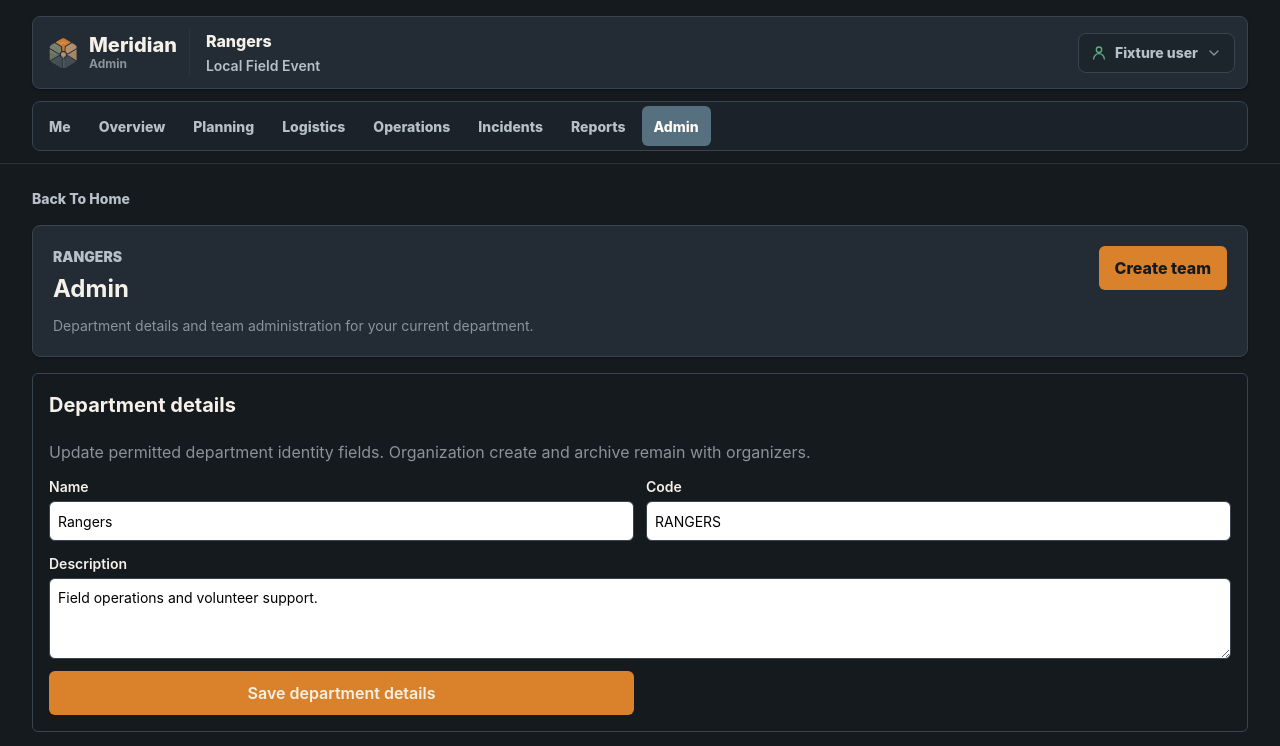
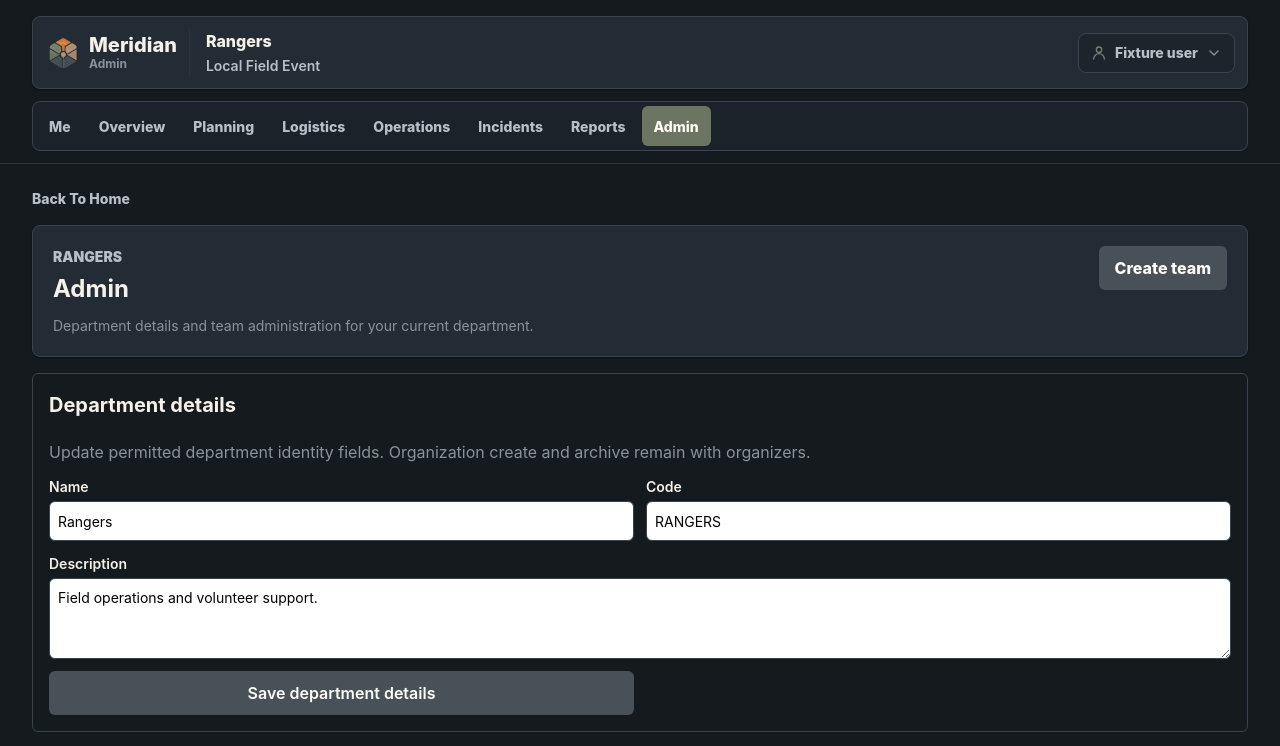
Before and after one commit to KenEucker/meridian, a Vue app in the folder apps/client/: page /events/11111111-1111-4111-8111-111111111111/departments/66666666-6666-4666-8666-666666666666/admin in a window 1280 px wide. Shown: the top 746 px of the page. Built offline with nearby package versions, Linux system fonts and the light colour scheme.

Commit message:
style(ui): define platform color palette

```diff
--- a/apps/client/src/views/DepartmentTeamsListView.vue
+++ b/apps/client/src/views/DepartmentTeamsListView.vue
@@ -359,6 +359,7 @@ function teamCreateRoute() {
                 <button
                   v-if="!team.isDefault && team.archivedAt === null"
                   type="button"
+                  class="dept-teams__archive"
                   :disabled="busyId === team.id"
                   @click="archiveTeam(team)"
                 >
@@ -453,7 +454,7 @@ function teamCreateRoute() {
   border: 0;
   border-radius: var(--m-radius-sm);
   background: var(--m-action-primary-bg);
-  color: var(--m-action-primary-fg);
+  color: var(--m-action-primary-text);
   font: inherit;
   font-weight: 600;
   text-decoration: none;
@@ -498,10 +499,10 @@ function teamCreateRoute() {
 .dept-teams__error {
   border-color: color-mix(
     in srgb,
-    var(--m-status-danger, #b42318) 40%,
+    var(--m-status-danger, #cc792f) 40%,
     var(--m-border-default)
   );
-  color: var(--m-status-danger, #b42318);
+  color: var(--m-status-danger, #cc792f);
 }
 
 .dept-teams__details,
@@ -642,6 +643,12 @@ function teamCreateRoute() {
   cursor: not-allowed;
 }
 
+.dept-teams__actions .dept-teams__archive {
+  border-color: var(--m-action-destructive-bg);
+  background: var(--m-action-destructive-bg);
+  color: var(--m-action-destructive-text);
+}
+
 @media (max-width: 40rem) {
   .dept-teams__form {
     grid-template-columns: 1fr;
--- a/apps/client/src/views/FieldReportCreateView.vue
+++ b/apps/client/src/views/FieldReportCreateView.vue
@@ -481,6 +481,12 @@ async function onSubmit(): Promise<void> {
   cursor: pointer;
 }
 
+.fr-create__photo-remove {
+  border-color: var(--m-action-destructive-bg);
+  background: var(--m-action-destructive-bg);
+  color: var(--m-action-destructive-text);
+}
+
 .fr-create__add-photo:disabled {
   opacity: 0.5;
   cursor: not-allowed;
--- a/apps/client/src/views/IncidentDetailView.vue
+++ b/apps/client/src/views/IncidentDetailView.vue
@@ -881,7 +881,7 @@ async function onPrintPdf(): Promise<void> {
   border: 0;
   padding: 0;
   background: transparent;
-  color: var(--m-status-danger);
+  color: var(--m-action-destructive-bg);
   font: inherit;
   font-size: var(--m-text-sm);
   font-weight: 800;
--- a/apps/client/src/views/IncidentEditView.vue
+++ b/apps/client/src/views/IncidentEditView.vue
@@ -1419,8 +1419,8 @@ function onAppendNote(): void {
   place-items: center;
   border: 0;
   border-radius: var(--m-radius-sm);
-  background: var(--m-status-danger);
-  color: var(--m-action-primary-text);
+  background: var(--m-action-destructive-bg);
+  color: var(--m-action-destructive-text);
   font-size: var(--m-text-sm);
   font-weight: 900;
   line-height: 1;
@@ -1612,7 +1612,7 @@ function onAppendNote(): void {
   border: 0;
   padding: 0;
   background: transparent;
-  color: var(--m-status-danger);
+  color: var(--m-action-destructive-bg);
   font: inherit;
   font-size: var(--m-text-sm);
   font-weight: 800;
--- a/apps/client/src/views/IncidentListView.vue
+++ b/apps/client/src/views/IncidentListView.vue
@@ -624,11 +624,11 @@ async function onSearchSubmit(): Promise<void> {
 }
 
 .ims-list__search-form button {
-  border: 0;
+  border: 1px solid var(--m-action-secondary-bg);
   border-radius: var(--m-radius-sm);
   padding: var(--m-space-2) var(--m-space-4);
-  background: var(--m-action-primary-bg);
-  color: var(--m-action-primary-text);
+  background: var(--m-action-secondary-bg);
+  color: var(--m-action-secondary-text);
   font-weight: 800;
 }
 
--- a/packages/ui-tokens/tokens.css
+++ b/packages/ui-tokens/tokens.css
@@ -12,7 +12,11 @@
  *
  * Rules:
  *   - Components consume semantic --m-* tokens, never raw brand hex values.
- *   - Brand colors and status/severity colors stay distinct.
+ *   - Platform colors are the four logo colors, defined in priority order.
+ *   - Action, status, severity/attention, and department accent tokens use
+ *     only the platform palette.
+ *   - Surface/background, text/foreground, border, and focus/highlight tokens
+ *     may use separate accessible values when needed.
  *   - Light and dark mode reuse the same token names with different values.
  *
  * Dark mode applies automatically with the OS preference and can be forced
@@ -24,6 +28,12 @@
  */
 
 :root {
+  /* Platform palette (logo colors in priority order) */
+  --m-platform-primary: #475157;
+  --m-platform-secondary: #6b7562;
+  --m-platform-tertiary: #a58667;
+  --m-platform-accent: #cc792f;
+
   /* Surfaces */
   --m-surface-app: #f6f1e8;
   --m-surface-base: #fffcf6;
@@ -32,7 +42,7 @@
 
   /* Text */
   --m-text-primary: #151a1f;
-  --m-text-secondary: #405665;
+  --m-text-secondary: var(--m-platform-primary);
   --m-text-muted: #7a817a;
   --m-text-inverse: #fffcf6;
 
@@ -42,32 +52,32 @@
   --m-border-subtle: #ded6c8;
 
   /* Actions */
-  --m-action-primary-bg: #d9822b;
-  --m-action-primary-text: #151a1f;
-  --m-action-secondary-bg: #405665;
+  --m-action-primary-bg: var(--m-platform-primary);
+  --m-action-primary-text: #fffcf6;
+  --m-action-secondary-bg: var(--m-platform-secondary);
   --m-action-secondary-text: #fffcf6;
-  --m-action-destructive-bg: #c24135;
-  --m-action-destructive-text: #fffcf6;
+  --m-action-destructive-bg: var(--m-platform-accent);
+  --m-action-destructive-text: #151a1f;
 
   /* Focus */
-  --m-focus-ring: #2b6cb0;
+  --m-focus-ring: var(--m-platform-accent);
 
   /* Status / severity */
-  --m-status-neutral: #405665;
-  --m-status-success: #2f855a;
-  --m-status-warning: #b7791f;
-  --m-status-danger: #c24135;
-  --m-status-restricted: #263039;
+  --m-status-neutral: var(--m-platform-primary);
+  --m-status-success: var(--m-platform-secondary);
+  --m-status-warning: var(--m-platform-tertiary);
+  --m-status-danger: var(--m-platform-accent);
+  --m-status-restricted: var(--m-platform-primary);
 
   /* Dashboard attention scale (UI urgency, not incident seriousness) */
-  --m-attention-routine: #71836d;
-  --m-attention-attention: #2b6cb0;
-  --m-attention-warning: #b7791f;
-  --m-attention-critical: #c24135;
-  --m-attention-restricted: #263039;
+  --m-attention-routine: var(--m-platform-secondary);
+  --m-attention-attention: var(--m-platform-primary);
+  --m-attention-warning: var(--m-platform-tertiary);
+  --m-attention-critical: var(--m-platform-accent);
+  --m-attention-restricted: var(--m-platform-primary);
 
   /* Department accent (per-department override arrives with org model) */
-  --m-department-accent: #405665;
+  --m-department-accent: var(--m-platform-secondary);
 
   /* Spacing (8px-centered scale with 4px fine adjustment) */
   --m-space-1: 0.25rem;
@@ -117,28 +127,28 @@
     --m-border-strong: #4a5765;
     --m-border-subtle: #2a343e;
 
-    --m-action-primary-bg: #d9822b;
-    --m-action-primary-text: #151a1f;
-    --m-action-secondary-bg: #56707f;
+    --m-action-primary-bg: var(--m-platform-primary);
+    --m-action-primary-text: #fffcf6;
+    --m-action-secondary-bg: var(--m-platform-secondary);
     --m-action-secondary-text: #fffcf6;
-    --m-action-destructive-bg: #d2554a;
+    --m-action-destructive-bg: var(--m-platform-accent);
     --m-action-destructive-text: #151a1f;
 
-    --m-focus-ring: #5a9bd8;
+    --m-focus-ring: var(--m-platform-accent);
 
-    --m-status-neutral: #9aa5ae;
-    --m-status-success: #48bb78;
-    --m-status-warning: #d69e2e;
-    --m-status-danger: #e06a5e;
-    --m-status-restricted: #cbd5e1;
+    --m-status-neutral: var(--m-platform-primary);
+    --m-status-success: var(--m-platform-secondary);
+    --m-status-warning: var(--m-platform-tertiary);
+    --m-status-danger: var(--m-platform-accent);
+    --m-status-restricted: var(--m-platform-primary);
 
-    --m-attention-routine: #8ba585;
-    --m-attention-attention: #5a9bd8;
-    --m-attention-warning: #d69e2e;
-    --m-attention-critical: #e06a5e;
-    --m-attention-restricted: #cbd5e1;
+    --m-attention-routine: var(--m-platform-secondary);
+    --m-attention-attention: var(--m-platform-primary);
+    --m-attention-warning: var(--m-platform-tertiary);
+    --m-attention-critical: var(--m-platform-accent);
+    --m-attention-restricted: var(--m-platform-primary);
 
-    --m-department-accent: #7d98aa;
+    --m-department-accent: var(--m-platform-secondary);
 
     --m-shadow-sm: 0 1px 2px rgba(0, 0, 0, 0.4);
     --m-shadow-md: 0 4px 12px rgba(0, 0, 0, 0.5);
@@ -162,28 +172,28 @@
   --m-border-strong: #4a5765;
   --m-border-subtle: #2a343e;
 
-  --m-action-primary-bg: #d9822b;
-  --m-action-primary-text: #151a1f;
-  --m-action-secondary-bg: #56707f;
+  --m-action-primary-bg: var(--m-platform-primary);
+  --m-action-primary-text: #fffcf6;
+  --m-action-secondary-bg: var(--m-platform-secondary);
   --m-action-secondary-text: #fffcf6;
-  --m-action-destructive-bg: #d2554a;
+  --m-action-destructive-bg: var(--m-platform-accent);
   --m-action-destructive-text: #151a1f;
 
-  --m-focus-ring: #5a9bd8;
+  --m-focus-ring: var(--m-platform-accent);
 
-  --m-status-neutral: #9aa5ae;
-  --m-status-success: #48bb78;
-  --m-status-warning: #d69e2e;
-  --m-status-danger: #e06a5e;
-  --m-status-restricted: #cbd5e1;
+  --m-status-neutral: var(--m-platform-primary);
+  --m-status-success: var(--m-platform-secondary);
+  --m-status-warning: var(--m-platform-tertiary);
+  --m-status-danger: var(--m-platform-accent);
+  --m-status-restricted: var(--m-platform-primary);
 
-  --m-attention-routine: #8ba585;
-  --m-attention-attention: #5a9bd8;
-  --m-attention-warning: #d69e2e;
-  --m-attention-critical: #e06a5e;
-  --m-attention-restricted: #cbd5e1;
+  --m-attention-routine: var(--m-platform-secondary);
+  --m-attention-attention: var(--m-platform-primary);
+  --m-attention-warning: var(--m-platform-tertiary);
+  --m-attention-critical: var(--m-platform-accent);
+  --m-attention-restricted: var(--m-platform-primary);
 
-  --m-department-accent: #7d98aa;
+  --m-department-accent: var(--m-platform-secondary);
 
   --m-shadow-sm: 0 1px 2px rgba(0, 0, 0, 0.4);
   --m-shadow-md: 0 4px 12px rgba(0, 0, 0, 0.5);
```
Also changed, not shown: apps/client/src/components/WorkflowPageNavigation.vue (+6 -9 lines), apps/client/src/views/DepartmentTeamEditView.vue (+10 -3 lines), apps/client/src/views/OrganizerDepartmentEditView.vue (+10 -3 lines), apps/client/src/views/OrganizerDepartmentListView.vue (+10 -3 lines), packages/ui-tokens/README.md, 6 other files (tests, documents, lock files or other folders).
